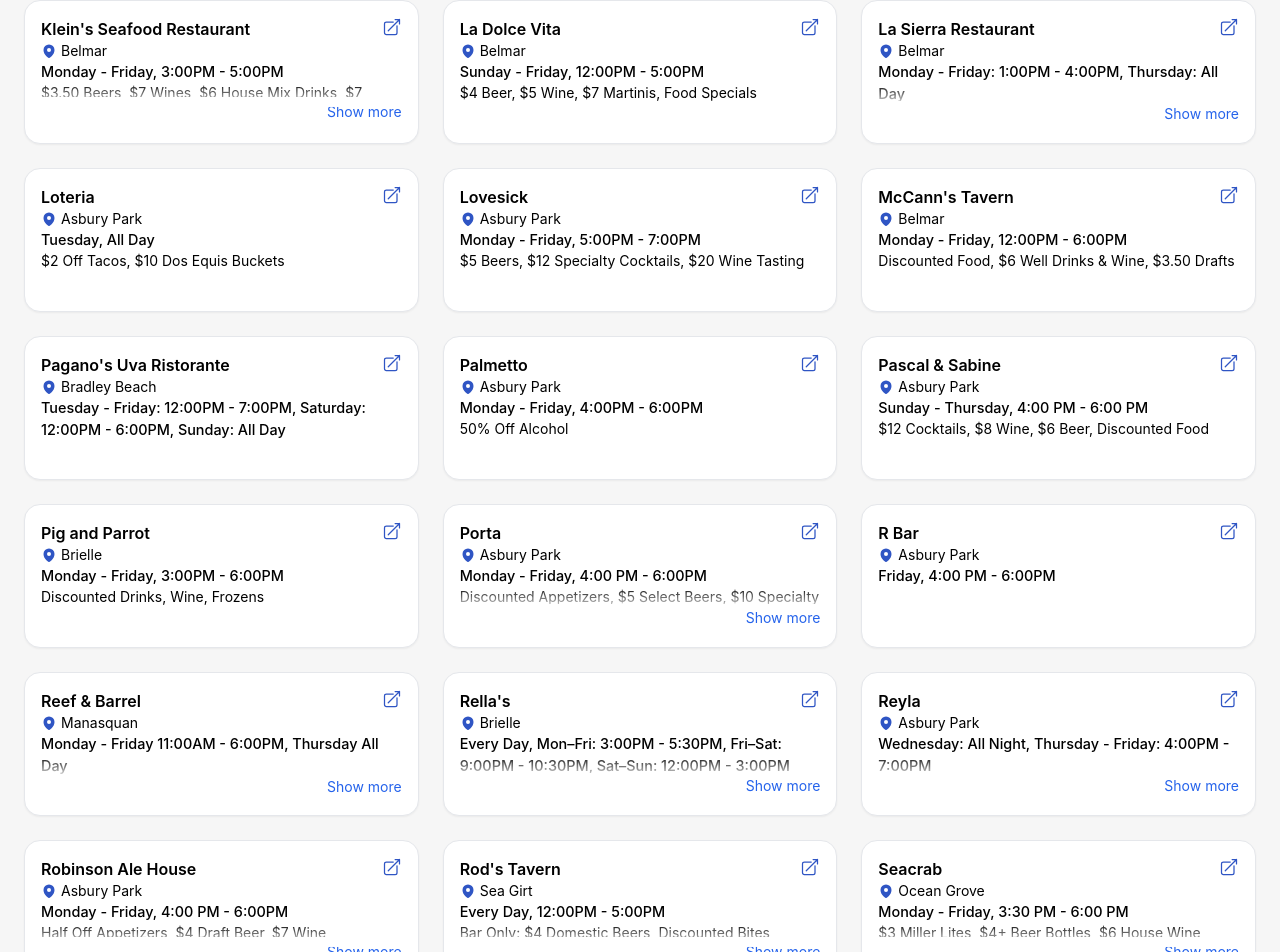
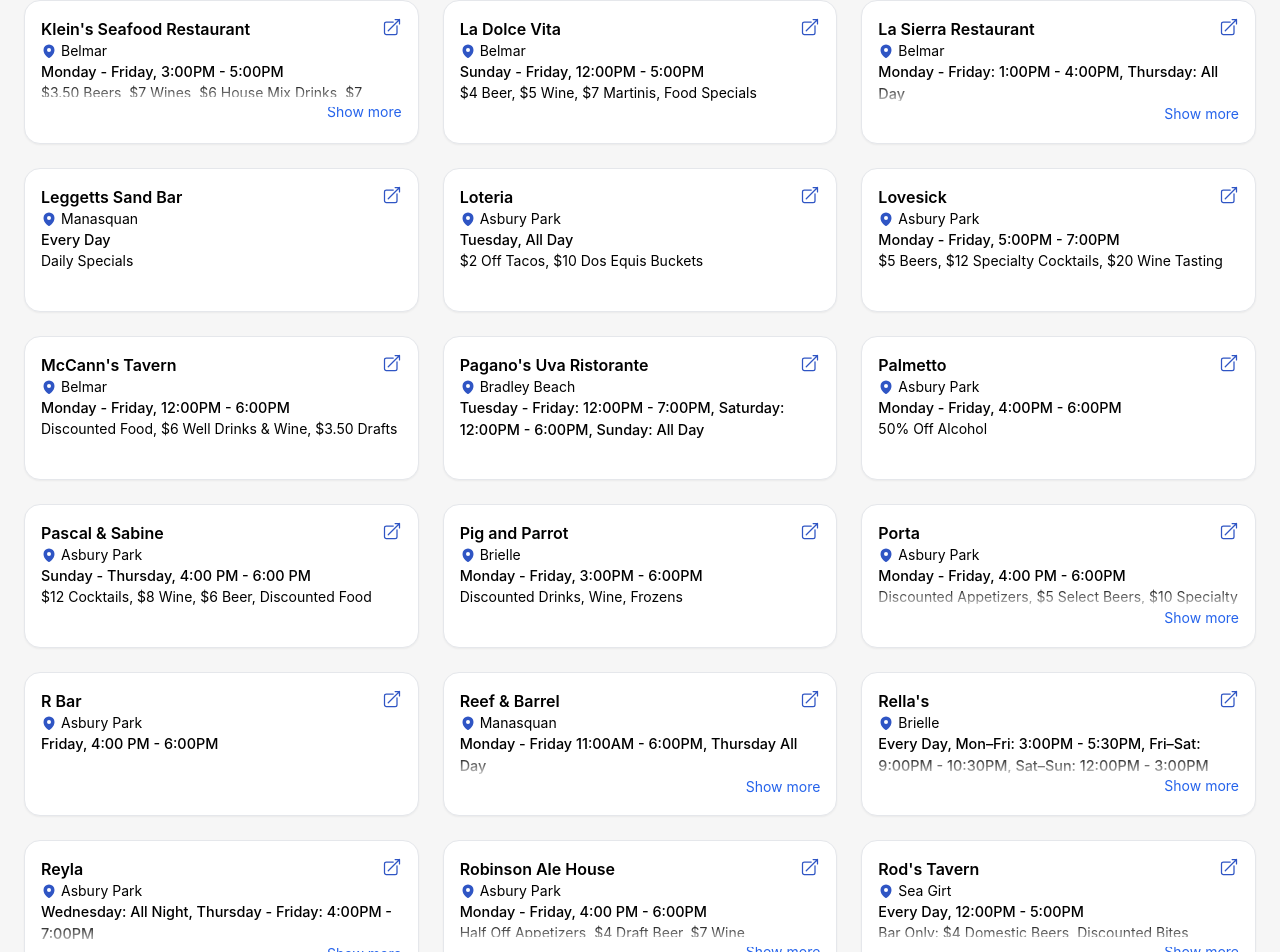
Before and after one commit to marytomkins/jersey-shore-happy-hours, a React (Create React App) app: page / in a window 1280 px wide. Shown: the part 1848-2800 px from the top of the page. Built offline with nearby package versions, Linux system fonts and the light colour scheme.

Commit message:
leggetts

```diff
--- a/src/data/happyHours.js
+++ b/src/data/happyHours.js
@@ -668,7 +668,7 @@ const data = [
     dayFilter: {
       Monday: ["12:00PM", "6:00PM"],
       Tuesday: ["12:00PM", "6:00PM"],
-      Wednesday: ["12:00PM", "12:00AM"],
+      Wednesday: ["12:00PM", "11:59PM"],
       Thursday: ["12:00PM", "6:00PM"],
       Friday: ["12:00PM", "6:00PM"],
       Saturday: ["4:00PM", "7:00PM"],
@@ -1028,19 +1028,37 @@ const data = [
     },
     timeFilter: ["3:00PM", "4:00PM", "5:00PM", "2:00PM", "1:00PM", "12:00PM"],
   },
-    {
+  {
     name: "Johnny Mac House of Spirits",
     town: "Asbury Park",
     link: "hhttps://www.johnnymacbar.com/",
     dayText: "Sunday",
     timeText: "10:00AM - 3:00PM",
-    description:
-      "$3 Bloody Marys & Mimosas, Free Omelettes",
+    description: "$3 Bloody Marys & Mimosas, Free Omelettes",
     dayFilter: {
       Sunday: ["10:00AM", "3:00PM"],
     },
     timeFilter: ["3:00PM", "2:00PM", "1:00PM", "12:00PM"],
   },
+  {
+    name: "Leggetts Sand Bar",
+    town: "Manasquan",
+    link: "https://www.leggetts.us/calendar",
+    dayText: "Every Day",
+    // timeText: "6:00PM - 9:00PM",
+    description:
+      "Daily Specials",
+    dayFilter: {
+      Monday: ["12:00PM", "11:59AM"],
+      Tuesday: ["12:00PM", "11:59PM"],
+      Wednesday: ["12:00PM", "11:59PM"],
+      Thursday: ["12:00PM", "11:59PM"],
+      Friday: ["12:00PM", "11:59PM"],
+      Saturday: ["12:00PM", "11:59PM"],
+      Sunday: ["12:00PM", "11:59PM"],
+    },
+    timeFilter: ["All Day"],
+  },
 ];
 
 export const happyHours = data.sort((a, b) => a.name.localeCompare(b.name));
```
